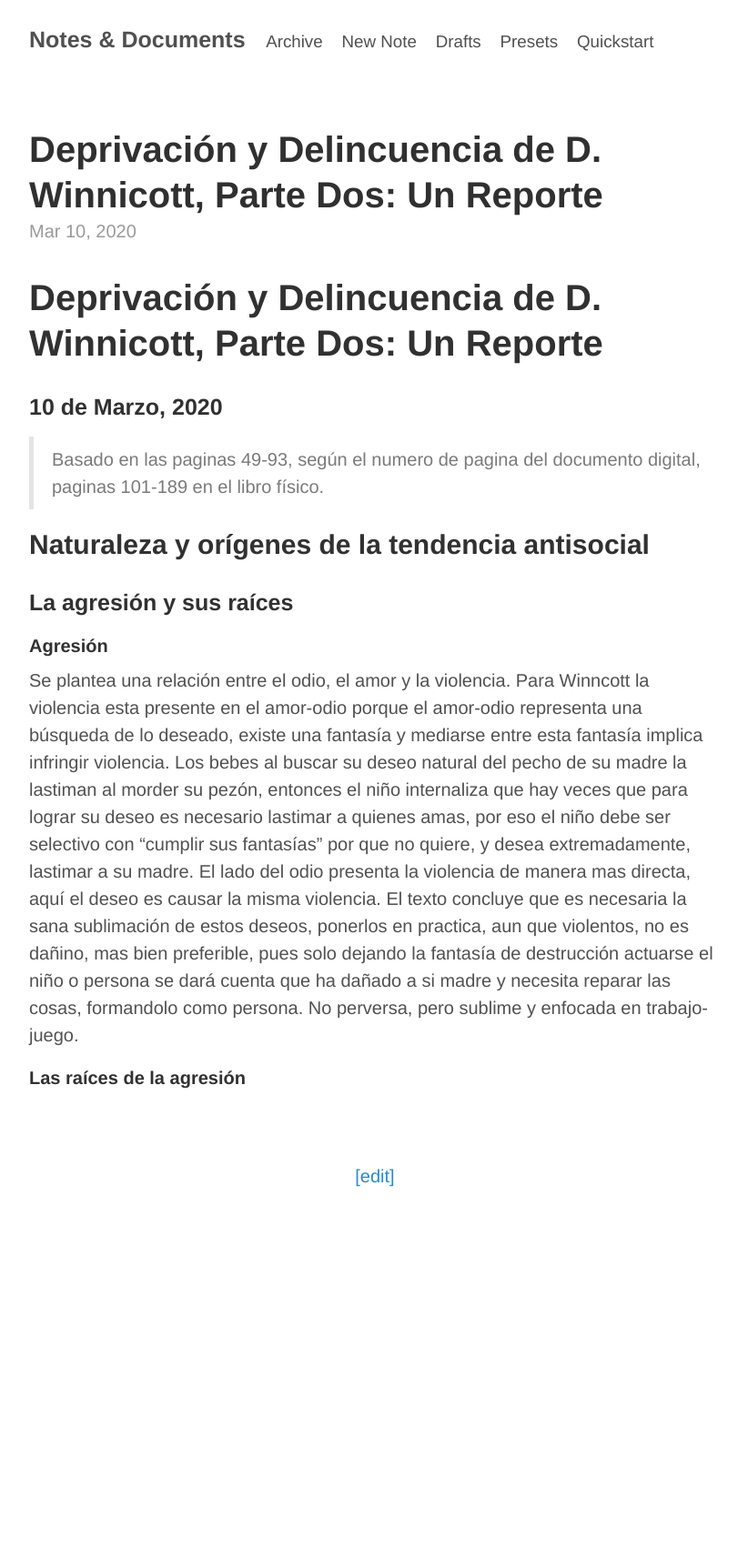
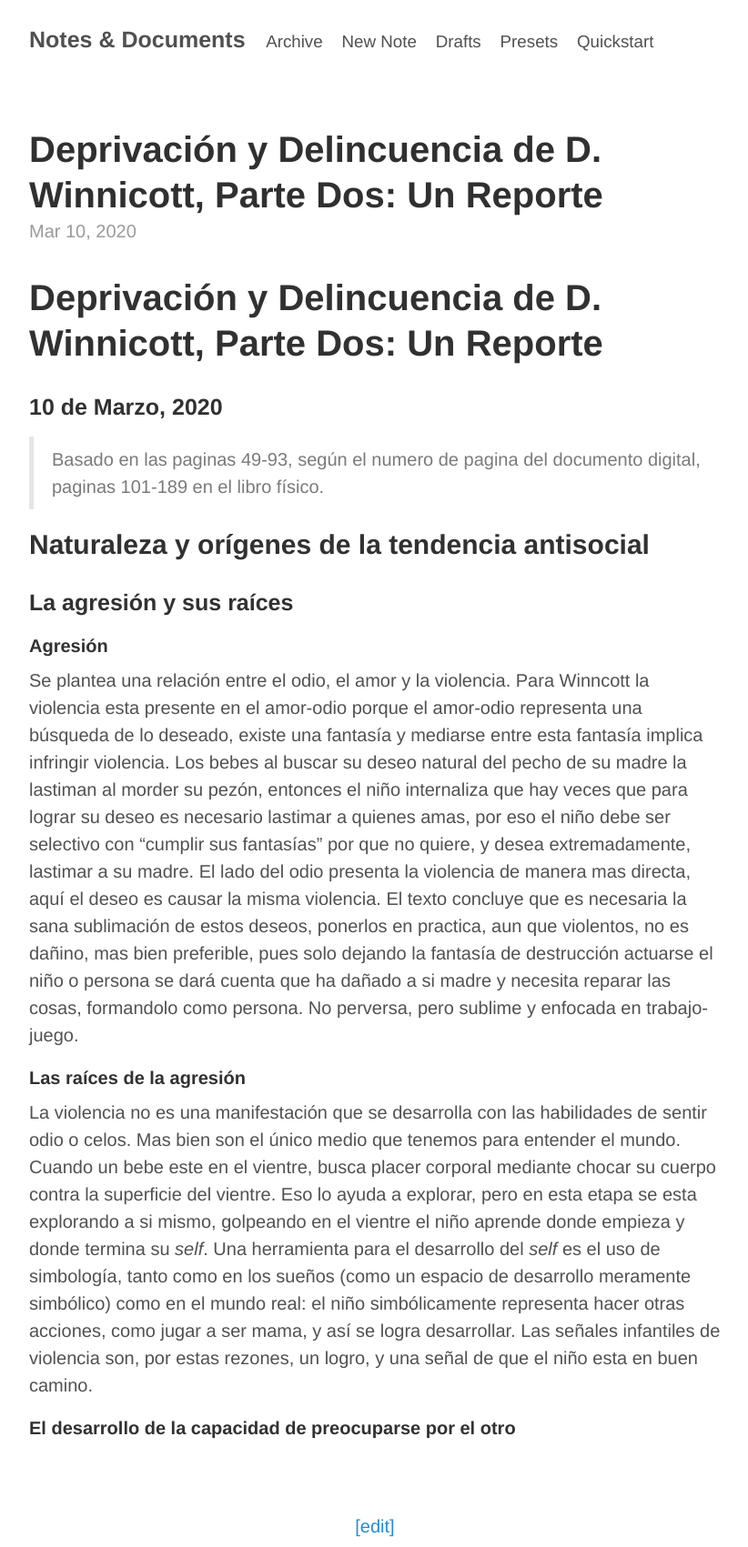
Before and after one commit to alex-esc/notes, a Jekyll site: the page built from _posts/2020-03-10-deprivacion-delincuencia-winnicott.md, in a window 1280 px wide. Shown: the whole page at 91% size, without its empty margins (228-1050 px from the left). Built offline with Jekyll 4.4.1, drawn with Linux system fonts in a browser that asks for light colours; before the commit the page ends 1316 px from its top, so only the background shows below that.

Commit message:
Update 2020-03-10-deprivacion-delincuencia-winnicott.md

```diff
--- a/_posts/2020-03-10-deprivacion-delincuencia-winnicott.md
+++ b/_posts/2020-03-10-deprivacion-delincuencia-winnicott.md
@@ -19,3 +19,7 @@ tags: "tarea, Primer Semestre, Metodos y técnicas de observación"
 Se plantea una relación entre el odio, el amor y la violencia. Para Winncott la violencia esta presente en el amor-odio porque el amor-odio representa una búsqueda de lo deseado, existe una fantasía y mediarse entre esta fantasía implica infringir violencia. Los bebes al buscar su deseo natural del pecho de su madre la lastiman al morder su pezón, entonces el niño internaliza que hay veces que para lograr su deseo es necesario lastimar a quienes amas, por eso el niño debe ser selectivo con "cumplir sus fantasías" por que no quiere, y desea extremadamente, lastimar a su madre. El lado del odio presenta la violencia de manera mas directa, aquí el deseo es causar la misma violencia. El texto concluye que es necesaria la sana sublimación de estos deseos, ponerlos en practica, aun que violentos, no es dañino, mas bien preferible, pues solo dejando la fantasía de destrucción actuarse el niño o persona se dará cuenta que ha dañado a si madre y necesita reparar las cosas, formandolo como persona. No perversa, pero sublime y enfocada en trabajo-juego.
 
 #### Las raíces de la agresión
+
+La violencia no es una manifestación que se desarrolla con las habilidades de sentir odio o celos. Mas bien son el único medio que tenemos para entender el mundo. Cuando un bebe este en el vientre, busca placer corporal mediante chocar su cuerpo contra la superficie del vientre. Eso lo ayuda a explorar, pero en esta etapa se esta explorando a si mismo, golpeando en el vientre el niño aprende donde empieza y donde termina su *self*. Una herramienta para el desarrollo del *self* es el uso de simbología, tanto como en los sueños (como un espacio de desarrollo meramente simbólico) como en el mundo real: el niño simbólicamente representa hacer otras acciones, como jugar a ser mama, y así se logra desarrollar. Las señales infantiles de violencia son, por estas rezones, un logro, y una señal de que el niño esta en buen camino.
+
+#### El desarrollo de la capacidad de preocuparse por el otro
```
